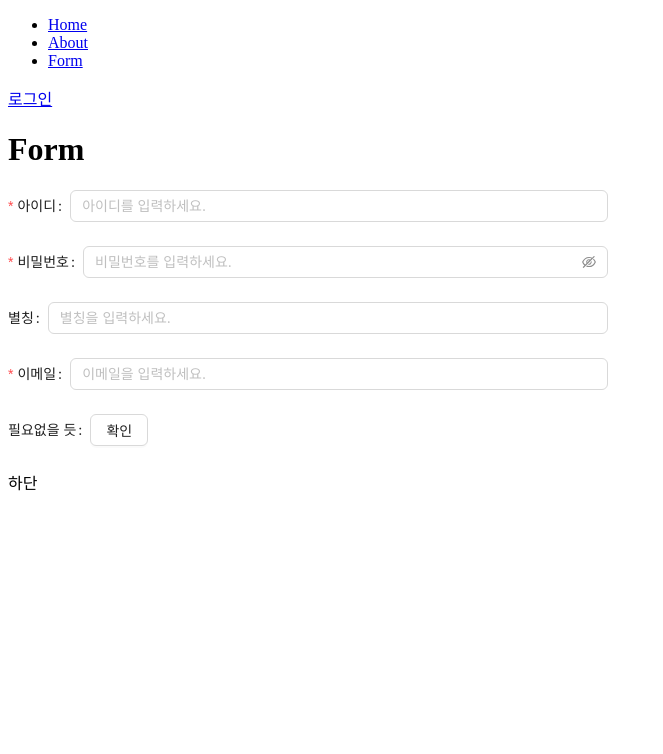
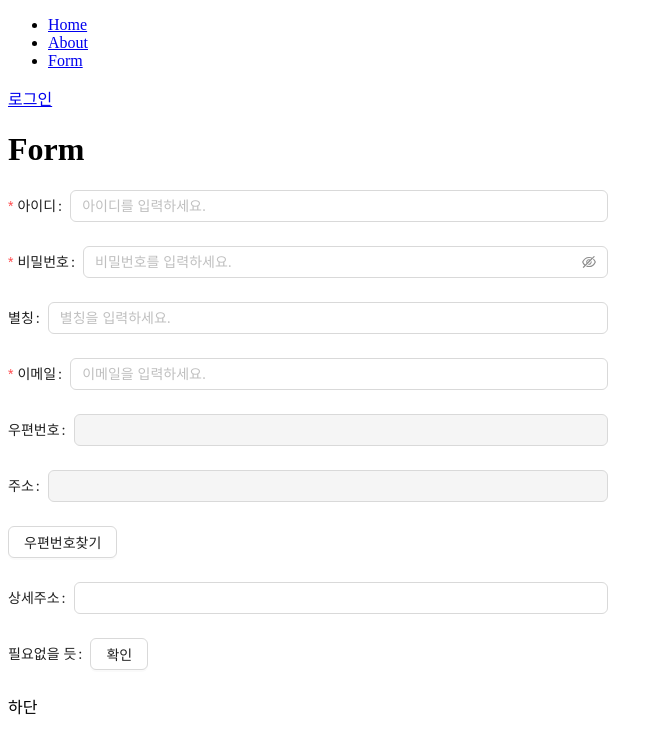
Before and after one commit to gvsax3322/react-study, a React (Create React App) app: page /form in a window 1280 px wide. Shown: the top 754 px of the page, without its empty margins (0-663 px from the left). Built offline with nearby package versions, Linux system fonts and the light colour scheme.

Commit message:
다음포스트 적용

```diff
--- a/package.json
+++ b/package.json
@@ -22,6 +22,7 @@
     "moment": "^2.29.4",
     "react": "^18.2.0",
     "react-cookie": "^7.0.1",
+    "react-daum-postcode": "^3.1.3",
     "react-dom": "^18.2.0",
     "react-redux": "^9.1.0",
     "react-router": "^6.20.0",
--- a/src/components/forms/FormComponent.js
+++ b/src/components/forms/FormComponent.js
@@ -1,5 +1,6 @@
-import { Button, Form, Input } from "antd";
+import { Button, Form, Input, Modal } from "antd";
 import React, { useState } from "react";
+import DaumPostcode from "react-daum-postcode";
 
 // 초기값
 const initState = {
@@ -17,17 +18,53 @@ const FormComponent = () => {
   };
   // 확인 버튼 선택시 전체 값 출력(json 형태)
   const onFinshed = _전체값 => {
-    console.log("전체값", _전체값);
-    setUserInfo({ ..._전체값 });
+    // console.log("전체값", _전체값);
+    const sendData = { ..._전체값, zonecode: zone, address: adr };
+    setUserInfo(sendData);
   };
   // 사용자 입력시 변경된 값 출력
   const onValuesChanged = (_필드값, _전체값) => {
     // console.log(_필드값);
     // console.log(_전체값);
-    setUserInfo({ ..._전체값 });
+    const sendData = { ..._전체값, zonecode: zone, address: adr };
+    setUserInfo(sendData);
   };
 
+  // Daum Post 관련
+  const [isOpen, setIsOpen] = useState(false);
+
+  const handleComplete = data => {
+    let fullAddress = data.address;
+    let extraAddress = "";
+
+    if (data.addressType === "R") {
+      if (data.bname !== "") {
+        extraAddress += data.bname;
+      }
+      if (data.buildingName !== "") {
+        extraAddress +=
+          extraAddress !== "" ? `, ${data.buildingName}` : data.buildingName;
+      }
+      fullAddress += extraAddress !== "" ? ` (${extraAddress})` : "";
+    }
+
+    // 우편번호
+    const zoneCode = data.zonecode;
+    // 기본주소
+    // console.log(fullAddress); // e.g. '서울 성동구 왕십리로2길 20 (성수동1가)'
+    // console.log(zoneCode); // 우편번호
+
+    setZone(zoneCode);
+    setAdr(fullAddress);
+    setIsOpen(false);
+  };
+  // 우편번호
+  const [zone, setZone] = useState("");
+  // 주소
+  const [adr, setAdr] = useState("");
+
   return (
+    <>
       <Form
         style={{ width: "600px" }}
         initialValues={{
@@ -93,10 +130,36 @@ const FormComponent = () => {
         >
           <Input placeholder="이메일을 입력하세요." />
         </Form.Item>
+
+        <Form.Item label="우편번호" name="zonecode" valuePropName="zone">
+          <Input disabled value={zone} />
+        </Form.Item>
+        <Form.Item label="주소" name="address" valuePropName="adr">
+          <Input disabled value={adr} />
+        </Form.Item>
+
+        <Form.Item>
+          <Button onClick={() => setIsOpen(true)}>우편번호찾기</Button>
+        </Form.Item>
+
+        <Form.Item label="상세주소" name="address2">
+          <Input />
+        </Form.Item>
+
         <Form.Item label="필요없을 듯">
           <Button htmlType="submit">확인</Button>
         </Form.Item>
       </Form>
+
+      {/* Daum Post */}
+      {isOpen ? (
+        <div>
+          <Modal open={true} footer={[]}>
+            <DaumPostcode onComplete={handleComplete} />
+          </Modal>
+        </div>
+      ) : null}
+    </>
   );
 };
 export default FormComponent;
```
Also changed, not shown: 2 other files (tests, documents, lock files or other folders). Lines whose indentation alone changed are shown as unchanged.
